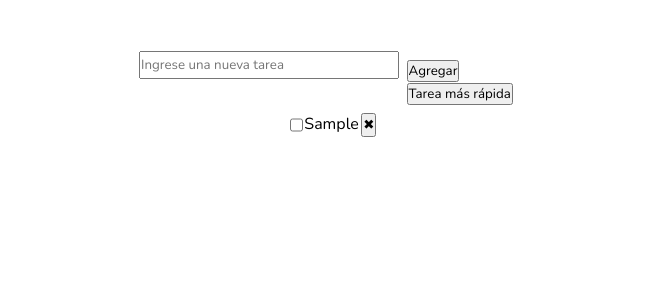
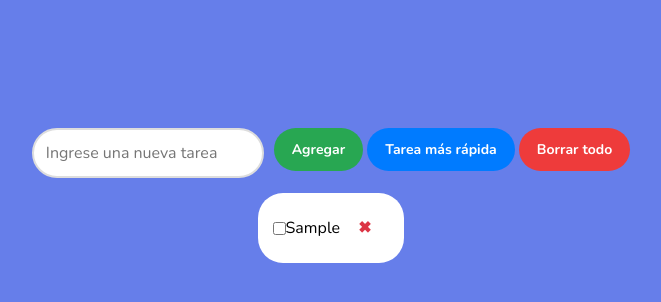
Before and after one commit to IanJolo/TP2_TODOLIST_Berman_Jolodovsky, a plain HTML site: page index.html in a window 1280 px wide. Both pictures are taken after typing "Sample" into the empty fields and a click on the button "Agregar". Shown: the whole page, without its empty margins (309-970 px from the left). Drawn offline with nearby package versions, Linux system fonts and the light colour scheme.

Commit message:
version final

```diff
--- a/app.js
+++ b/app.js
@@ -96,3 +96,13 @@ arrayTareas.map(obj=> {
     }
     mensaje.style.color="blue";
 }
+function borrarTodo(){
+    if(arrayTareas.length>0){
+    arrayTareas=[];
+    mostrarListaTareas();
+    }else {
+        mensaje.innerHTML="No hay ninguna tarea";
+        mensaje.style.color="blue";
+
+    }
+}
--- a/index.html
+++ b/index.html
@@ -16,6 +16,7 @@
         <div class="botones">
             <button id="botonAgregar" onclick="AgregarTarea()">Agregar</button>
             <button id="tareaMasRapida" onclick="mostrarTareaRapida()">Tarea más rápida</button>
+            <button id="borrarTodo" onclick="borrarTodo()">Borrar todo</button>
         </div>
     </div>
     <div id="mensaje"></div>
--- a/styles.css
+++ b/styles.css
@@ -1,32 +1,90 @@
-*{
-    margin:0;
-    padding:0;
+/* Reset general */
+* {
+    margin: 0;
+    padding: 0;
+    box-sizing: border-box;
     font-family: "Nunito", sans-serif;
 }
-body{
-    margin-top:4%;
-    display:flex;
-    justify-content: center;
+
+body {
+    background:  #667eea;
+    display: flex;
     align-items: center;
     flex-direction: column;
+    margin-top:10%;
 }
-input{
-    width:100%;
-    height: 3vh;
+
+.inputBotones {
+    display: flex;
+    gap: 10px;
 }
-.inputBotones{
-    width: 30%;
+
+input {
+    padding: 12px;
+    border: 2px solid #ddd;
+    border-radius: 25px;
+    font-size: 16px;
+    outline: none;
+}
+
+input:focus {
+    border-color: #7a44b1;
+}
+
+button {
+    padding: 12px 18px;
+    border: none;
+    border-radius: 25px;
+    cursor: pointer;
+    font-size: 14px;
+    font-weight: bold;
+    color: white;
+}
+
+#botonAgregar {
+    background-color: #28a752;
+}
+#tareaMasRapida {
+    background-color: #007BFF;
+}
+#borrarTodo {
+    background-color: #ee3b3b;
+}
+
+
+#mensaje {
+    margin-bottom: 15px;
+    font-size: 14px;
+    text-align: center;
+    font-weight: bold;
+}
+
+#mostrarTareas {
     display: flex;
-    flex-direction: row;
+    flex-direction: column;
+    gap: 10px;
 }
-.botones{
-    margin:2%;
+
+.tarea {
+    display: flex;
+    align-items: center;
+    justify-content: space-between;
+    background: #fff;
+    padding: 12px 15px;
+    border-radius: 25px;
 }
-.tarea{
-    display: flex;
-    flex-direction: row;
+
+
+.tarea input[type="checkbox"] {
+    cursor: pointer;
 }
-.tarea p{
-    margin-right:3%;
-    margin-left:2%;
+
+.botonEliminar {
+    background: none;
+    border: none;
+    font-size: 16px;
+    font-weight: bold;
+    color: #dc3545;
+    cursor: pointer;
+    transition: 0.3s;
 }
```
